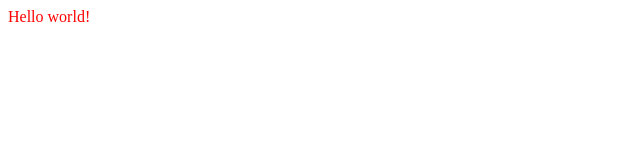
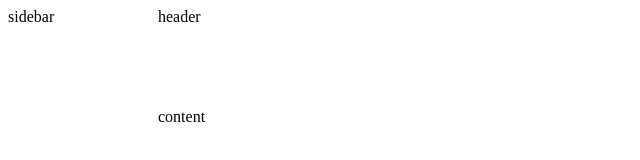
Before and after one commit to weitingyp/odin-admin-dashboard, a plain HTML site: page index.html in a window 1280 px wide. Shown: the whole page, without its empty margins (0-640 px from the left). Drawn offline with Linux system fonts and the light colour scheme.

Commit message:
feat: add overall layout of dashboard

```diff
--- a/index.html
+++ b/index.html
@@ -7,6 +7,10 @@
     <link rel="stylesheet" href="./style.css">
 </head>
 <body>
-    Hello world!
+    <div id="container">
+        <div id="sidebar">sidebar</div>
+        <div id="header">header</div>
+        <div id="content">content</div>
+    </div>
 </body>
 </html>
--- a/style.css
+++ b/style.css
@@ -6,6 +6,23 @@
     --accent-color: #090C9B;
 }
 
-body {
-    color: red;
+#container{
+    display: grid;
+    grid-template-columns: 150px auto;
+    grid-template-rows: 100px auto;
+    grid-template-areas:
+        "sidebar header"
+        "sidebar content";
 }
+
+#sidebar{
+    grid-area: sidebar;
+}
+
+#header{
+    grid-area: header;
+}
+
+#content{
+    grid-area: content;
+}
```
